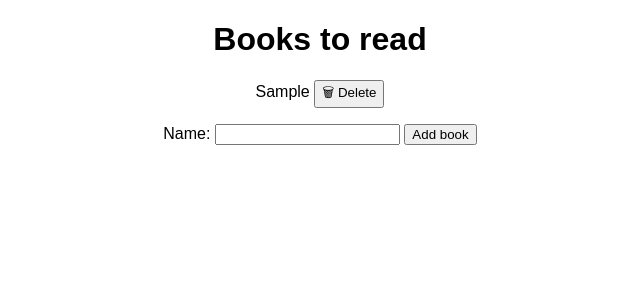
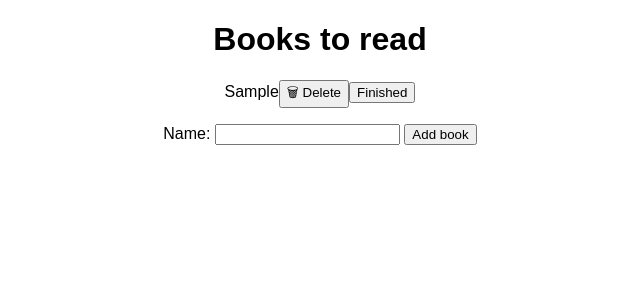
Before and after one commit to themarquisdesheric/booklist-redux, a React (Create React App) app in the folder app/: page / in a window 1280 px wide. Both pictures are taken after typing "Sample" into the empty fields and a click on the input "Add book". Shown: the top 300 px of the page, without its empty margins (320-960 px from the left). Built offline with nearby package versions, Linux system fonts and the light colour scheme.

Commit message:
added finished button for later

```diff
--- a/app/src/components/Book.jsx
+++ b/app/src/components/Book.jsx
@@ -1,10 +1,13 @@
 import React from 'react';
 import PropTypes from 'prop-types';
 import DeleteButton from './DeleteButton';
+import FinishedButton from './FinishedButton';
 
-const Book = ({ book, removeBook }) => (
-  <li>
-    {book.title} <DeleteButton removeBook={() => removeBook(book.id)} />
+const Book = ({ book, removeBook, toggleRead }) => (
+  <li style={book.read ? { textDecoration: 'line-through' } : null}>
+    {book.title}
+    <DeleteButton removeBook={() => removeBook(book.id)} />
+    <FinishedButton toggleRead={() => toggleRead(book.id)} />
   </li>
 );
 
@@ -14,7 +17,8 @@ Book.propTypes = {
     id: PropTypes.string.isRequired,
     read: PropTypes.bool.isRequired
   }).isRequired,
-  removeBook: PropTypes.func.isRequired
+  removeBook: PropTypes.func.isRequired,
+  toggleRead: PropTypes.func.isRequired
 };
 
 export default Book;
--- a/app/src/components/BookList.jsx
+++ b/app/src/components/BookList.jsx
@@ -3,11 +3,11 @@ import PropTypes from 'prop-types';
 import Book from './Book';
 import AddBook from './AddBook';
 
-const BookList = ({ books, addBook, removeBook }) => (
+const BookList = ({ books, addBook, removeBook, toggleRead }) => (
   <div>
     <ul>
       {books.map(book =>
-        <Book key={book.title} book={book} removeBook={removeBook} />
+        <Book key={book.title} book={book} removeBook={removeBook} toggleRead={toggleRead} />
       )}
     </ul>
     <AddBook addBook={addBook} />
@@ -27,7 +27,8 @@ BookList.propTypes = {
     })
   ),
   addBook: PropTypes.func.isRequired,
-  removeBook: PropTypes.func.isRequired
+  removeBook: PropTypes.func.isRequired,
+  toggleRead: PropTypes.func.isRequired
 };
 
 export default BookList;
--- /dev/null
+++ b/app/src/components/FinishedButton.jsx
@@ -0,0 +1,14 @@
+import React from 'react';
+import PropTypes from 'prop-types';
+
+const FinishedButton = ({ toggleRead }) => (
+  <button onClick={toggleRead}>
+    Finished
+  </button>
+);
+
+FinishedButton.propTypes = {
+  toggleRead: PropTypes.func.isRequired
+};
+
+export default FinishedButton;
```
